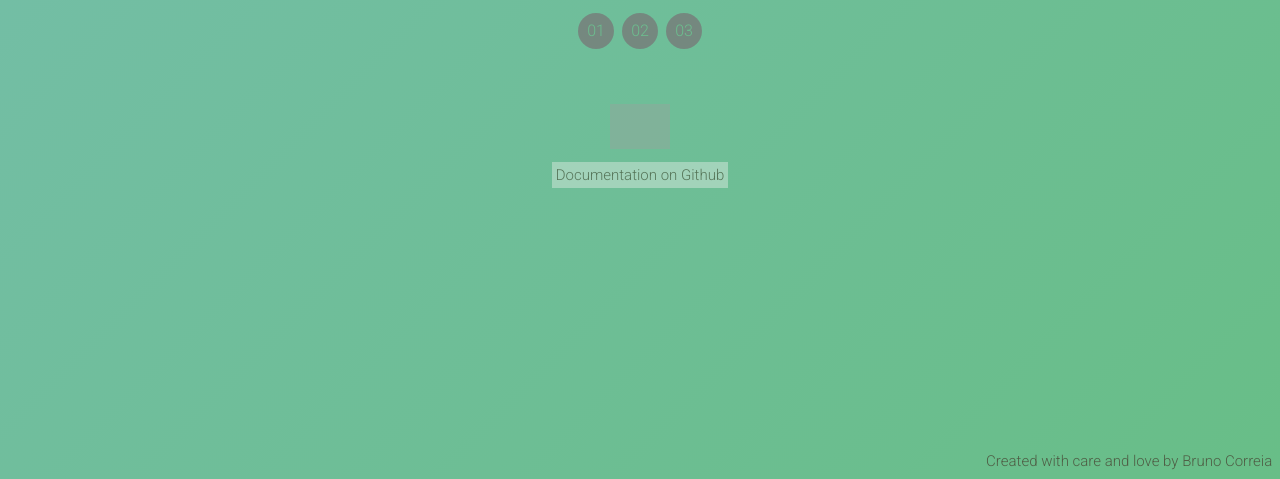
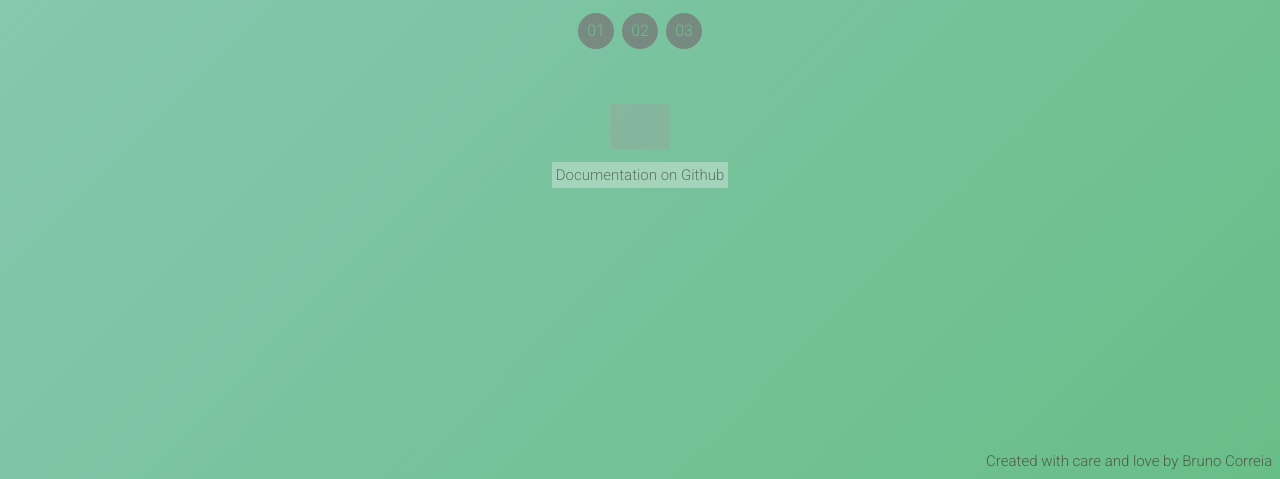
Before and after one commit to bcorreia/panels.js, a website: page src/index.html in a window 1280 px wide. Shown: the part 321-800 px from the top of the page. Drawn offline with Linux system fonts and the light colour scheme; grey boxes are pictures that could not be loaded.

Commit message:
update demo

```diff
--- a/src/css/styles.css
+++ b/src/css/styles.css
@@ -2,7 +2,7 @@
 * :focus,
 * :active                               { outline: none !important; -moz-outline-style: none; }
 
-body                                    { background-color: #68BE87; background-image: -webkit-linear-gradient(135deg, #68BE87, #75beaa); background-image: linear-gradient(-45deg, #68BE87, #75beaa);}
+body                                    { background-color: #68BE87; background-image: -webkit-linear-gradient(135deg, #68BE87, #8BC8B7); background-image: linear-gradient(-45deg, #68BE87, #8BC8B7);}
 body                                    { font: normal normal 300 16px/1.6 'Roboto', Helvetica, Arial, Verdana, sans-serif; color: #4F5F46; }
 h1                                      { font: normal normal 100 4.768em/1.2 'Roboto', Helvetica, Arial, Verdana, sans-serif; color: #FFF; margin: 0; }
 h2                                      { font: normal normal 300 2.618em/1.2 'Roboto', Helvetica, Arial, Verdana, sans-serif; color:#859894; margin: 0; }
```
